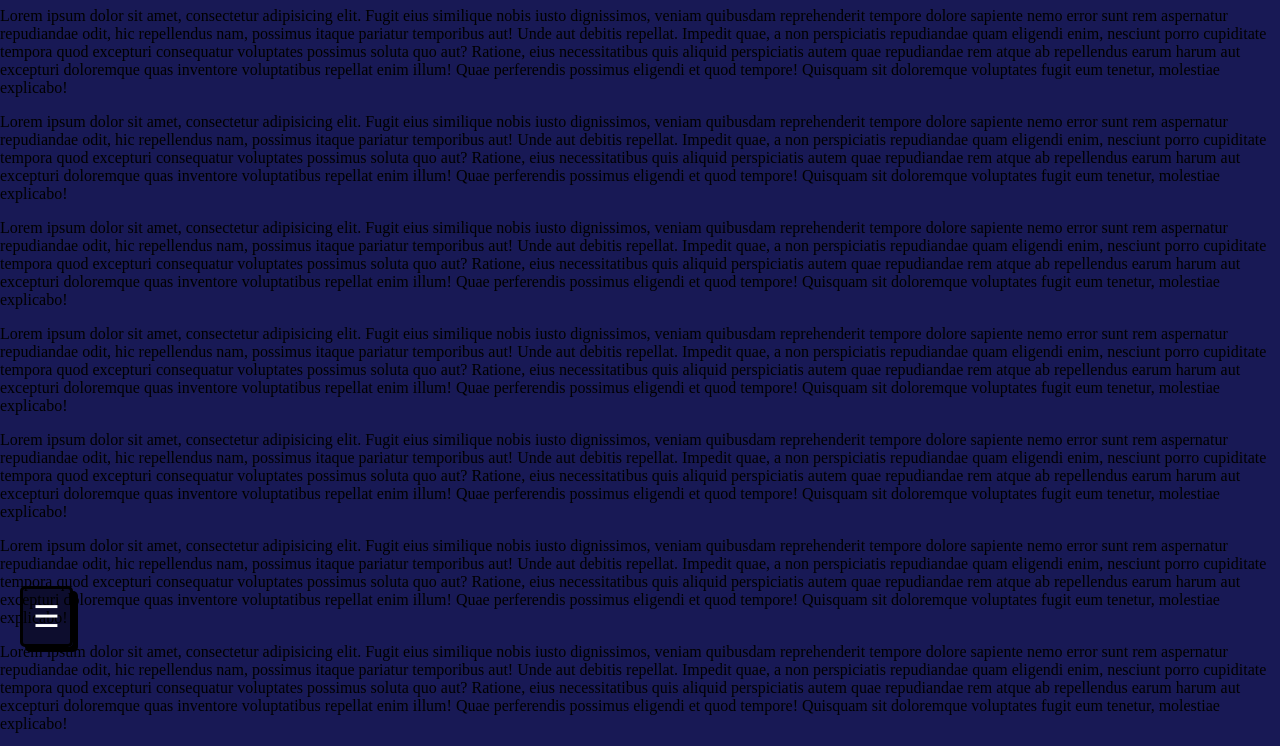
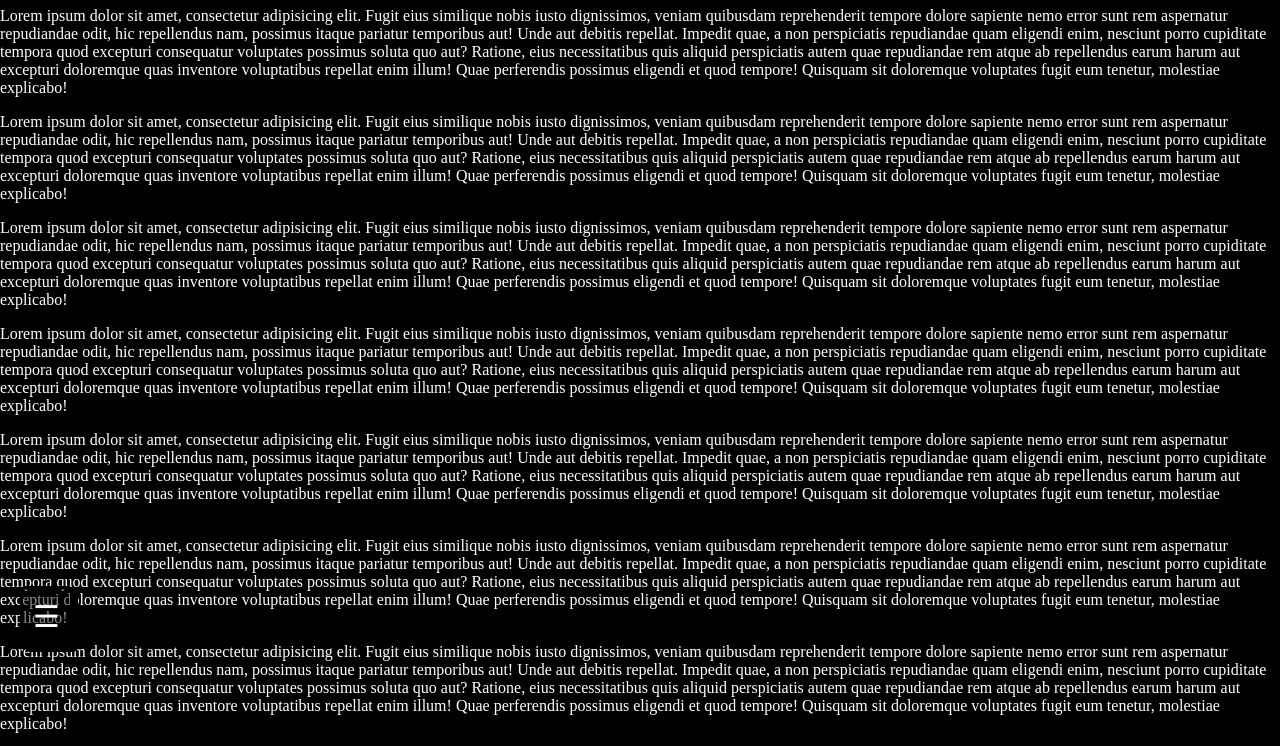
Before and after one commit to PZS-11a/rd-gt, a plain HTML site: page index.html in a window 1280 px wide. Shown: the part 133-879 px from the top of the page. Drawn offline with Linux system fonts and the light colour scheme.

Commit message:
háttér betű változott

```diff
--- a/style.css
+++ b/style.css
@@ -4,7 +4,8 @@
 body {
   margin: 0px;
   padding-top: 60px;
-  background-color: rgb(24, 25, 85);
+  background-color: black;
+  color: white;
 }
 
 nav {
```
